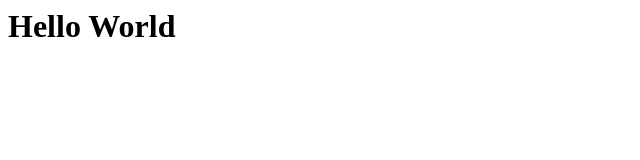
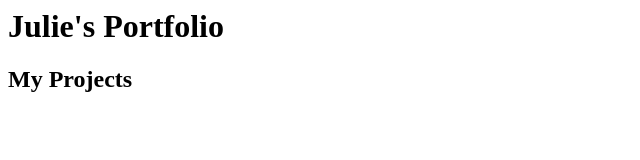
Before and after one commit to JKBadham/Portfolio, a plain HTML site: page index.html in a window 1280 px wide. Shown: the whole page, without its empty margins (0-640 px from the left). Drawn offline with Linux system fonts and the light colour scheme.

Commit message:
Change header and added My Projects section

```diff
--- a/index.html
+++ b/index.html
@@ -1 +1,3 @@
-<h1>Hello World</h1>
+<h1>Julie's Portfolio</h1>
+
+<h2>My Projects</h2>
```
